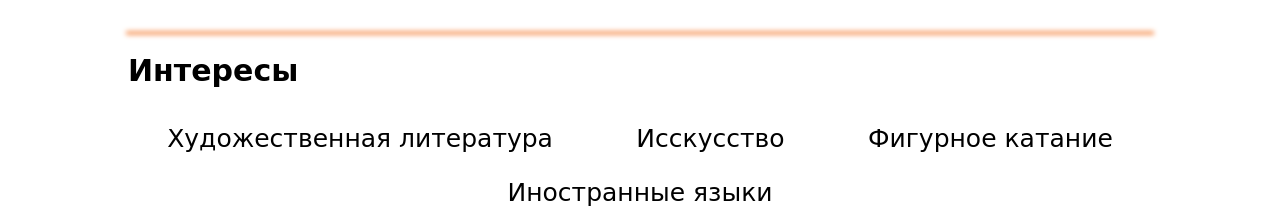
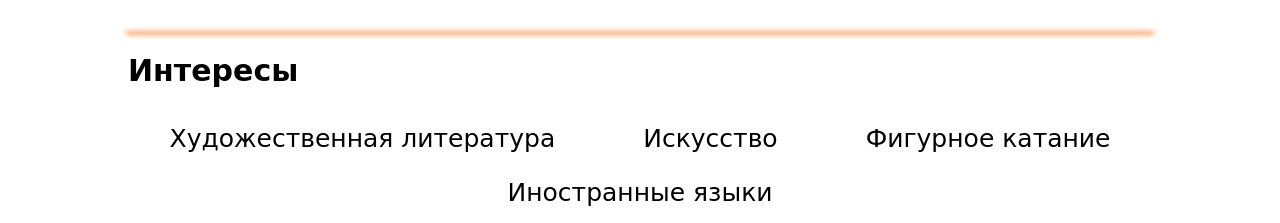
Before and after one commit to Anasatasia/Anastasia.github.io, a plain HTML site: page index.html in a window 1280 px wide. Shown: the part 1440-1663 px from the top of the page. Drawn offline with Linux system fonts and the light colour scheme; a web font is replaced by a local one.

Commit message:
change grama

```diff
--- a/index.html
+++ b/index.html
@@ -92,7 +92,7 @@
               <div class="flex-column">
                   <ul class="flex-row list interests-list__list">
                       <li class="font_m">Художественная литература</li>
-                      <li class="font_m">Исскусство</li>
+                      <li class="font_m">Искусство</li>
                       <li class="font_m">Фигурное катание</li>
                       <li class="font_m">Иностранные языки</li>
                   </ul>
```
